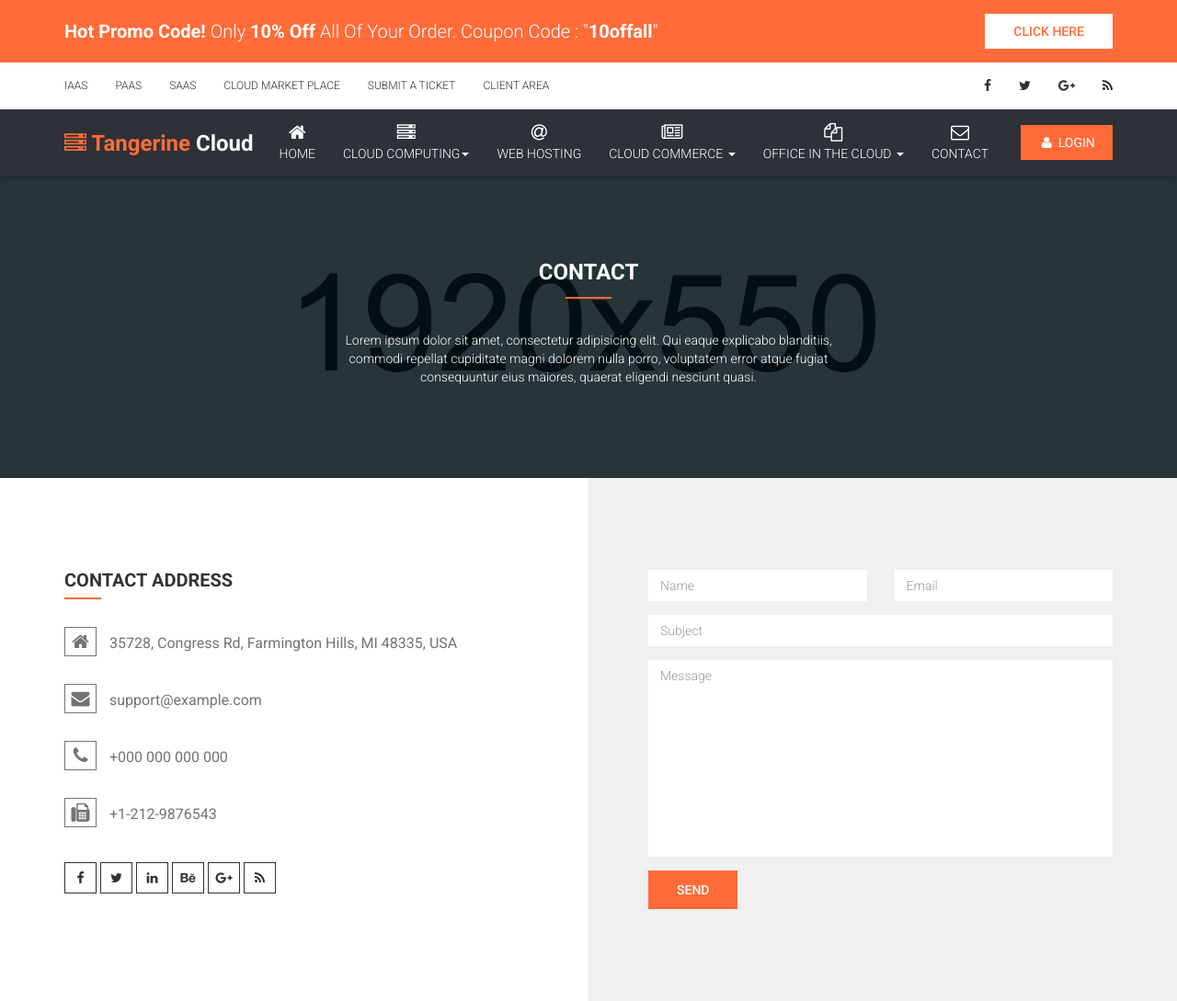
After one commit to kollaprasannakrishna/tangerinecloud, a Laravel app: template resources/views/pages/contact.blade.php in a window 1280 px wide. The commit adds this page. Shown: the top 1089 px of the page at 92% size. Run offline with Laravel 8, Linux system fonts and the light colour scheme; the template is opened without the code that fills it, so the values that code supplies are empty; settings files or empty folders that the repository lacks are supplied; some libraries are stand-ins or nearby versions.

Commit message:
contact page added

```diff
--- a/app/Http/Controllers/PagesController.php
+++ b/app/Http/Controllers/PagesController.php
@@ -44,5 +44,8 @@ class PagesController extends Controller
     public function getBlog(){
         return view('pages.blog');
     }
+    public function getContact(){
+        return view('pages.contact');
+    }
 
 }
--- a/app/Http/routes.php
+++ b/app/Http/routes.php
@@ -68,3 +68,8 @@ Route::get('blog',[
     'uses'=>'PagesController@getBlog',
     'as'=>'blog'
 ]);
+
+Route::get('contact',[
+    'uses'=>'PagesController@getContact',
+    'as'=>'contact'
+]);
--- /dev/null
+++ b/resources/views/main/contact/contactArea.blade.php
@@ -0,0 +1,59 @@
+<!-- Contact Area Start -->
+<div id="contact" class="page">
+    <div class="container">
+        <div class="row">
+            <div class="col-sm-6">
+                <!-- Contact Address Area Start -->
+                <div class="contact-address">
+                    <h2>contact address</h2>
+                    <!-- Contact Address Area Start -->
+                    <address>
+                        <p><i class="fa fa-home"></i> 35728, Congress Rd, Farmington Hills, MI 48335, USA</p>
+                        <p><i class="fa fa-envelope"></i> support@example.com</p>
+                        <p><i class="fa fa-phone"></i> +000 000 000 000</p>
+                        <p><i class="fa fa-fax"></i> +1-212-9876543</p>
+                    </address>
+                    <!-- Contact Address Area End -->
+                    <!-- Contact Social Links Start -->
+                    <div class="contact-social-links">
+                        <ul>
+                            <li><a href="#"><i class="fa fa-facebook"></i></a></li>
+                            <li><a href="#"><i class="fa fa-twitter"></i></a></li>
+                            <li><a href="#"><i class="fa fa-linkedin"></i></a></li>
+                            <li><a href="#"><i class="fa fa-behance"></i></a></li>
+                            <li><a href="#"><i class="fa fa-google-plus"></i></a></li>
+                            <li><a href="#"><i class="fa fa-feed"></i></a></li>
+                        </ul>
+                    </div>
+                    <!-- Contact Social Links End -->
+                </div>
+                <!-- Contact Address Area End -->
+            </div>
+            <div class="col-sm-6 contact-form">
+                <form action="sendmail.php" method="post" id="contactForm">
+                    <div class="contact-form-status"></div>
+                    <div class="row">
+                        <div class="col-md-6">
+                            <div class="form-group">
+                                <input type="text" name="contactName" class="form-control" placeholder="Name">
+                            </div>
+                        </div>
+                        <div class="col-md-6">
+                            <div class="form-group">
+                                <input type="email" name="contactEmail" class="form-control" placeholder="Email">
+                            </div>
+                        </div>
+                    </div>
+                    <div class="form-group">
+                        <input type="text" name="contactSubject" class="form-control" placeholder="Subject">
+                    </div>
+                    <div class="form-group">
+                        <textarea name="contactMessage" class="form-control" cols="30" rows="10" placeholder="Message"></textarea>
+                    </div>
+                    <button type="submit" class="btn submit-button">send</button>
+                </form>
+            </div>
+        </div>
+    </div>
+</div>
+<!-- Contact Area End -->
--- /dev/null
+++ b/resources/views/main/contact/map.blade.php
@@ -0,0 +1,3 @@
+<!-- MAP Area Start -->
+<div id="map"></div>
+<!-- MAP Area End -->
--- /dev/null
+++ b/resources/views/main/contact/support.blade.php
@@ -0,0 +1,40 @@
+<!-- Contact Actions Start -->
+<div id="contactActions">
+    <div class="container">
+        <div class="row">
+            <div class="col-sm-3">
+                <div class="ca-holder">
+                    <div class="ca-icon"><i class="fa fa-envelope"></i></div>
+                    <h4 class="ca-text">Email Support</h4>
+                    <p class="sum">Lorem ipsum dolor sit amet, consectetur adipisicing elit. Quae reprehenderit impedit aut facilis!</p>
+                    <a href="#" class="btn">Send Email</a>
+                </div>
+            </div>
+            <div class="col-sm-3">
+                <div class="ca-holder">
+                    <div class="ca-icon"><i class="fa fa-comments"></i></div>
+                    <h4 class="ca-text">Live Chat</h4>
+                    <p class="sum">Lorem ipsum dolor sit amet, consectetur adipisicing elit. Quae reprehenderit impedit aut facilis!</p>
+                    <a href="#" class="btn">Start Chat</a>
+                </div>
+            </div>
+            <div class="col-sm-3">
+                <div class="ca-holder">
+                    <div class="ca-icon"><i class="fa fa-headphones"></i></div>
+                    <h4 class="ca-text">Call Center</h4>
+                    <p class="sum">Lorem ipsum dolor sit amet, consectetur adipisicing elit. Quae reprehenderit impedit aut facilis!</p>
+                    <a href="#" class="btn">Call Center</a>
+                </div>
+            </div>
+            <div class="col-sm-3">
+                <div class="ca-holder">
+                    <div class="ca-icon"><i class="fa fa-clipboard"></i></div>
+                    <h4 class="ca-text">Support Ticket</h4>
+                    <p class="sum">Lorem ipsum dolor sit amet, consectetur adipisicing elit. Quae reprehenderit impedit aut facilis!</p>
+                    <a href="#" class="btn">Submit A Ticket</a>
+                </div>
+            </div>
+        </div>
+    </div>
+</div>
+<!-- Contact Actions End -->
--- /dev/null
+++ b/resources/views/main/contact/title.blade.php
@@ -0,0 +1,16 @@
+<!-- Page Title Start -->
+<div id="pageTitle" data-bg-src="img/background-img/about-page-title-bg.jpg">
+    <div class="container">
+        <div class="row">
+            <div class="col-md-6 col-md-offset-3">
+                <div class="section-title">
+                    <h2>contact</h2>
+                </div>
+                <div class="description">
+                    <p>Lorem ipsum dolor sit amet, consectetur adipisicing elit. Qui eaque explicabo blanditiis, commodi repellat cupiditate magni dolorem nulla porro, voluptatem error atque fugiat consequuntur eius maiores, quaerat eligendi nesciunt quasi.</p>
+                </div>
+            </div>
+        </div>
+    </div>
+</div>
+<!-- Page Title End -->
--- /dev/null
+++ b/resources/views/pages/contact.blade.php
@@ -0,0 +1,10 @@
+@extends('main')
+@section('title')
+    Contact Us
+@endsection
+@section('content')
+    @include('main.contact.title')
+    @include('main.contact.contactArea')
+    @include('main.contact.support')
+    @include('main.contact.map')
+@endsection
--- a/resources/views/pages/domain.blade.php
+++ b/resources/views/pages/domain.blade.php
@@ -4,6 +4,7 @@
     <section id="offer2">
         @include('main.domainSearch')
     </section>
+    @include('main.domain.websiteServices')
     @include('main.whyChooseUs')
     @include('main.domain.pricingTable')
     @include('main.clientBrands')
--- a/resources/views/partials/_mainNav.blade.php
+++ b/resources/views/partials/_mainNav.blade.php
@@ -49,11 +49,11 @@
                             </ul>
                         </li>
 
-                        {{--<li><a href="contact.html"><i class="fa fa-envelope-o fa-fw"></i>Contact</a></li>--}}
+                        <li><a href="{{route('contact')}}"><i class="fa fa-envelope-o fa-fw"></i>Contact</a></li>
                     </ul>
 					<!-- Secondary Menu Links End -->
                     <div class="registration-links">
-                        <a href="login.html" class="login btn btn-custom-reverse" role="button"><i class="fa fa-fw fa-user"></i> Login</a>
+                        <a href="{{route('login')}}" class="login btn btn-custom-reverse" role="button"><i class="fa fa-fw fa-user"></i> Login</a>
                     </div>
                 </div>
             </div>
--- a/resources/views/stylesJs/bodySection.blade.php
+++ b/resources/views/stylesJs/bodySection.blade.php
@@ -18,6 +18,9 @@
 
     <!-- ====Main JavaScript==== -->
     <script src="assets/js/main.js"></script>
+
+ <!-- ====Google MAPS API JavaScript==== -->
+ <script src="https://maps.googleapis.com/maps/api/js"></script>
  <script type='text/javascript'>
      (function() { var zanalytics_ = document.createElement('script');
          zanalytics_.type = 'text/javascript';
```
Also changed, not shown: resources/views/main/domain/websiteServices.blade.php (added, +45 -0 lines).
